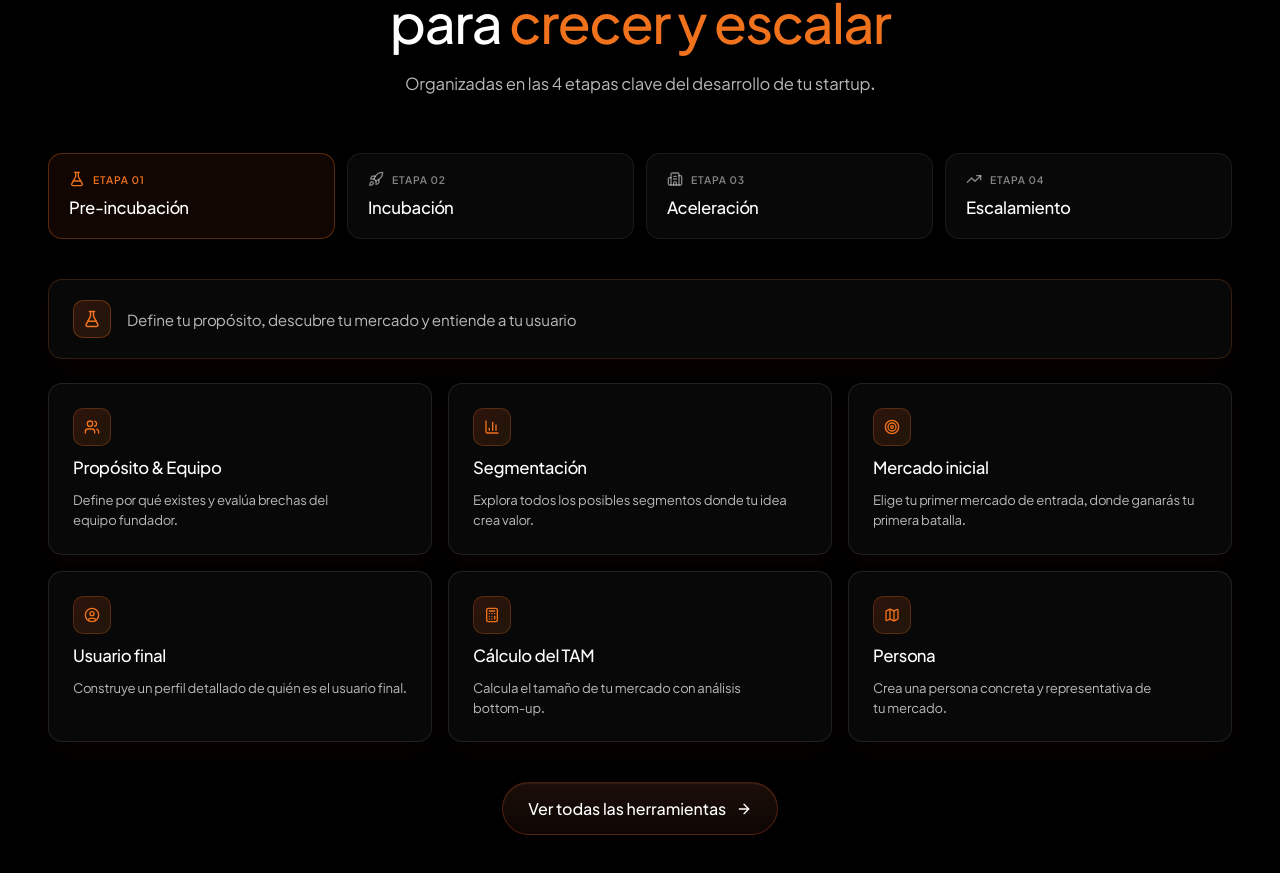
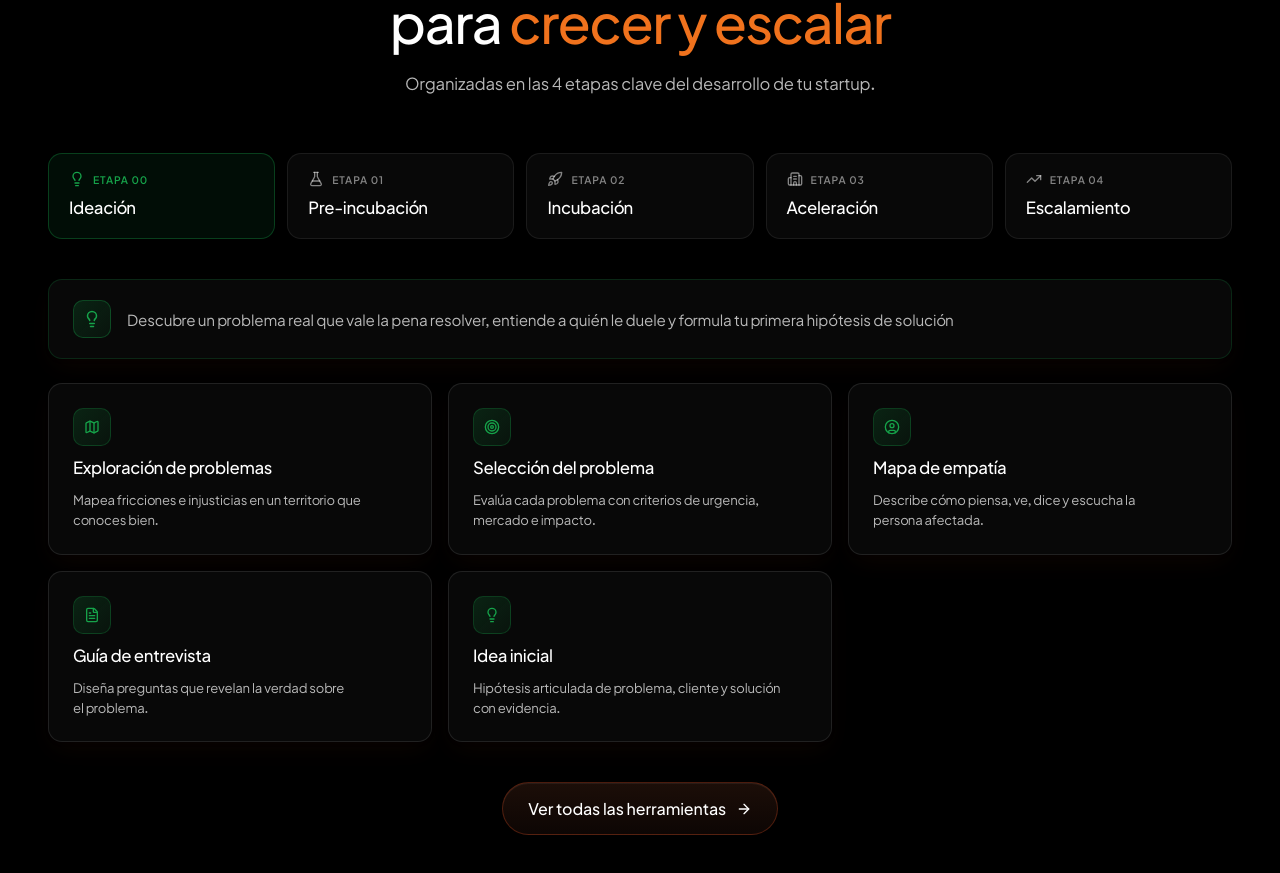
Before and after one commit to lorenzoortiz-ind/startups4climate, a Next.js app: page / in a window 1280 px wide. Shown: the part 4886-5759 px from the top of the page. Built offline with nearby package versions, Linux system fonts and the light colour scheme; no server answers; a web font is replaced by a local one.

Commit message:
feat(ideacion): add Module 00 to StartupLifecycle component

```diff
--- a/src/components/StartupLifecycle.tsx
+++ b/src/components/StartupLifecycle.tsx
@@ -34,6 +34,21 @@ import {
 } from 'lucide-react'
 
 const stages = [
+  {
+    id: 'ideacion',
+    icon: Lightbulb,
+    number: '00',
+    title: 'Ideación',
+    focus: 'Descubre un problema real que vale la pena resolver, entiende a quién le duele y formula tu primera hipótesis de solución',
+    accent: 'green' as const,
+    tools: [
+      { name: 'Exploración de problemas', icon: Map, desc: 'Mapea fricciones e injusticias en un territorio que conoces bien.' },
+      { name: 'Selección del problema', icon: Target, desc: 'Evalúa cada problema con criterios de urgencia, mercado e impacto.' },
+      { name: 'Mapa de empatía', icon: UserCircle, desc: 'Describe cómo piensa, ve, dice y escucha la persona afectada.' },
+      { name: 'Guía de entrevista', icon: FileText, desc: 'Diseña preguntas que revelan la verdad sobre el problema.' },
+      { name: 'Idea inicial', icon: Lightbulb, desc: 'Hipótesis articulada de problema, cliente y solución con evidencia.' },
+    ],
+  },
   {
     id: 'pre-incubacion',
     icon: FlaskConical,
@@ -103,8 +118,10 @@ const stages = [
 export default function StartupLifecycle() {
   const [activeStage, setActiveStage] = useState(0)
   const stage = stages[activeStage]
-  const isEmber = stage.accent === 'ember'
-  const accentColor = isEmber ? '#F0721D' : '#5C9BFF'
+  const accentColor =
+    stage.accent === 'ember' ? '#F0721D'
+    : stage.accent === 'green' ? '#16A34A'
+    : '#5C9BFF'
 
   return (
     <section
@@ -174,8 +191,10 @@ export default function StartupLifecycle() {
         >
           {stages.map((s, i) => {
             const isActive = activeStage === i
-            const sIsEmber = s.accent === 'ember'
-            const sAccent = sIsEmber ? '#F0721D' : '#5C9BFF'
+            const sAccent =
+              s.accent === 'ember' ? '#F0721D'
+              : s.accent === 'green' ? '#16A34A'
+              : '#5C9BFF'
             return (
               <button
                 key={s.id}
@@ -187,8 +206,10 @@ export default function StartupLifecycle() {
                     ? `1px solid ${sAccent}55`
                     : '1px solid rgba(255,255,255,0.08)',
                   background: isActive
-                    ? sIsEmber
+                    ? s.accent === 'ember'
                       ? 'rgba(218,78,36,0.08)'
+                      : s.accent === 'green'
+                      ? 'rgba(22,163,74,0.08)'
                       : 'rgba(31,119,246,0.08)'
                     : 'rgba(14,14,14,0.6)',
                   color: 'var(--color-text-primary)',
@@ -266,8 +287,10 @@ export default function StartupLifecycle() {
                   width: 38,
                   height: 38,
                   borderRadius: 10,
-                  background: isEmber
+                  background: stage.accent === 'ember'
                     ? 'linear-gradient(135deg, rgba(218,78,36,0.18), rgba(255,137,24,0.10))'
+                    : stage.accent === 'green'
+                    ? 'linear-gradient(135deg, rgba(22,163,74,0.18), rgba(22,163,74,0.08))'
                     : 'linear-gradient(135deg, rgba(31,119,246,0.18), rgba(31,119,246,0.08))',
                   border: `1px solid ${accentColor}55`,
                   display: 'flex',
@@ -323,8 +346,10 @@ export default function StartupLifecycle() {
                         width: 38,
                         height: 38,
                         borderRadius: 10,
-                        background: isEmber
+                        background: stage.accent === 'ember'
                           ? 'linear-gradient(135deg, rgba(218,78,36,0.18), rgba(255,137,24,0.10))'
+                          : stage.accent === 'green'
+                          ? 'linear-gradient(135deg, rgba(22,163,74,0.18), rgba(22,163,74,0.08))'
                           : 'linear-gradient(135deg, rgba(31,119,246,0.18), rgba(31,119,246,0.08))',
                         border: `1px solid ${accentColor}40`,
                         display: 'flex',
```
